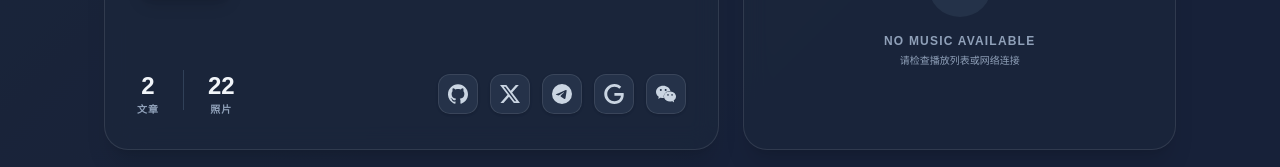
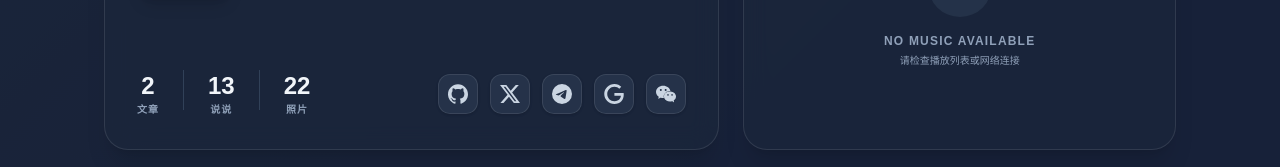
Before and after one commit to lshunxin1-collab/blog-new, a Next.js app: page / in a window 1280 px wide. Shown: the part 344-511 px from the top of the page. Built offline with nearby package versions, Linux system fonts and the light colour scheme; no server answers.

Commit message:
Auto sync source code for Vercel 🚀

```diff
--- a/app/page.tsx
+++ b/app/page.tsx
@@ -89,6 +89,15 @@ export default function Home() {
 
   const featuredPhotos = featuredPhotoUrls;
 
+  // 说说总数（用于个人卡片统计）
+  let momentCount = 0;
+  try {
+    const momentsDir = path.join(process.cwd(), 'moments');
+    if (fs.existsSync(momentsDir)) {
+      momentCount = fs.readdirSync(momentsDir).filter(f => f.endsWith('.md')).length;
+    }
+  } catch (e) {}
+
   return (
     <ToastProvider>
       <div className="min-h-screen relative pb-10">
@@ -104,7 +113,7 @@ export default function Home() {
               <div className="grid grid-cols-1 lg:grid-cols-12 gap-6 w-full">
                 {/* 手机上占满1列，电脑上占7列 */}
                 <div className="col-span-1 lg:col-span-7 flex flex-col">
-                    <ProfileCard postCount={allPosts.length} photoCount={realPhotoCount}/>
+                    <ProfileCard postCount={allPosts.length} momentCount={momentCount} photoCount={realPhotoCount}/>
                 </div>
                 {/* 手机上占满1列，电脑上占5列 */}
                 <div className="col-span-1 lg:col-span-5 flex flex-col">
--- a/components/ProfileCard.tsx
+++ b/components/ProfileCard.tsx
@@ -5,7 +5,7 @@ import { siteConfig } from '../siteConfig';
 import { useToast } from './ToastProvider';
 import SocialIcon from './SocialIcon';
 
-export default function ProfileCard({ postCount, photoCount }: { postCount: number, photoCount: number }) {
+export default function ProfileCard({ postCount, momentCount, photoCount }: { postCount: number, momentCount: number, photoCount: number }) {
   const router = useRouter();
   const { showToast } = useToast();
 
@@ -35,6 +35,8 @@ export default function ProfileCard({ postCount, photoCount }: { postCount: numb
         {/* 数据统计区 */}
         <div className="flex gap-6 w-full md:w-auto justify-around md:justify-start">
           <StatItem count={postCount} label="文章" color="text-dark-300 dark:text-dark-400" />
+          <div className="w-px h-10 bg-slate-300/50 dark:bg-slate-700 hidden md:block"></div>
+          <StatItem count={momentCount} label="说说" color="text-dark-300 dark:text-dark-400" />
           <div className="w-px h-10 bg-slate-300/50 dark:bg-slate-700 hidden md:block"></div>
           <StatItem count={photoCount} label="照片" color="text-dark-300 dark:text-dark-400" />
         </div>
```
